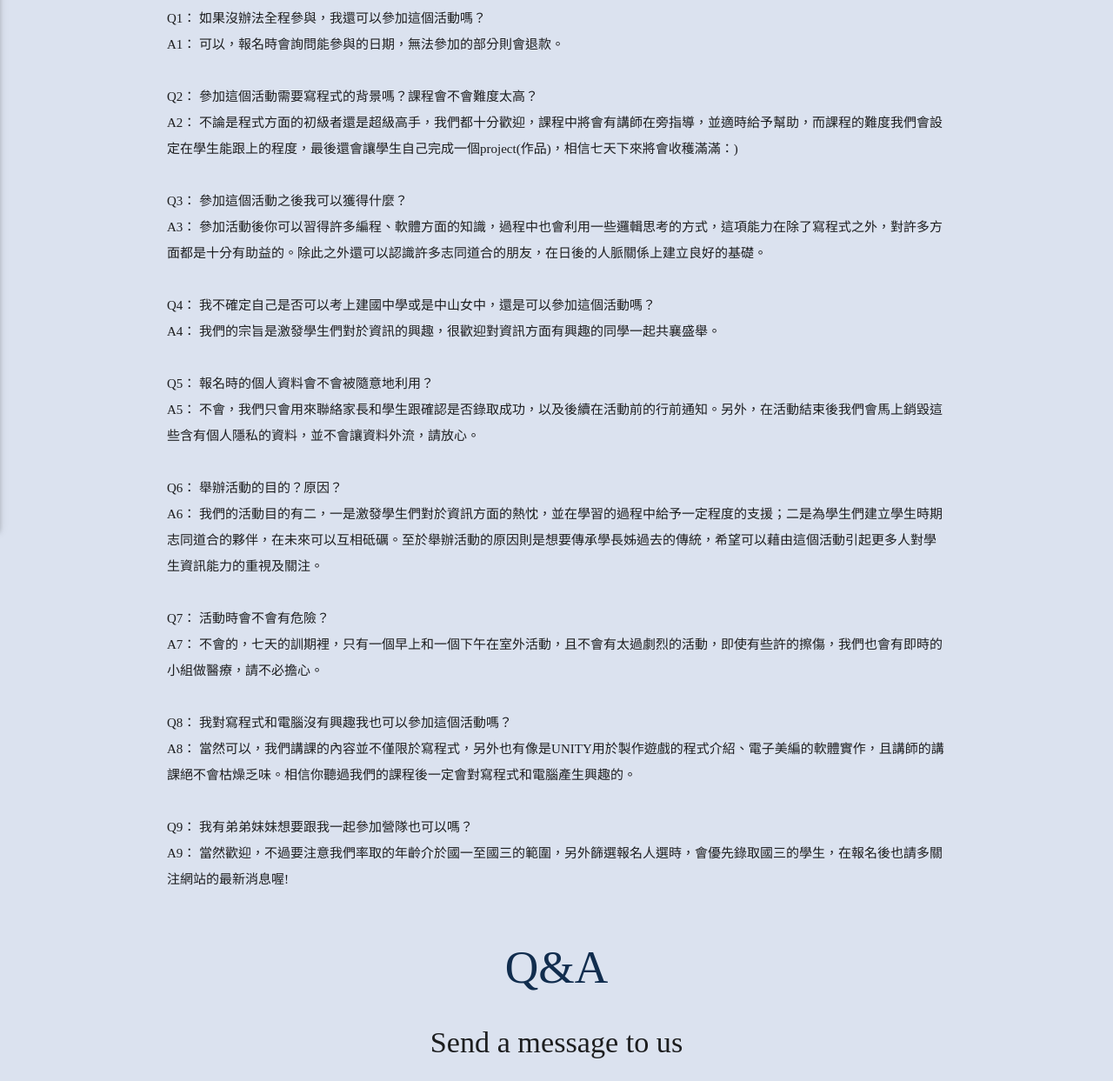
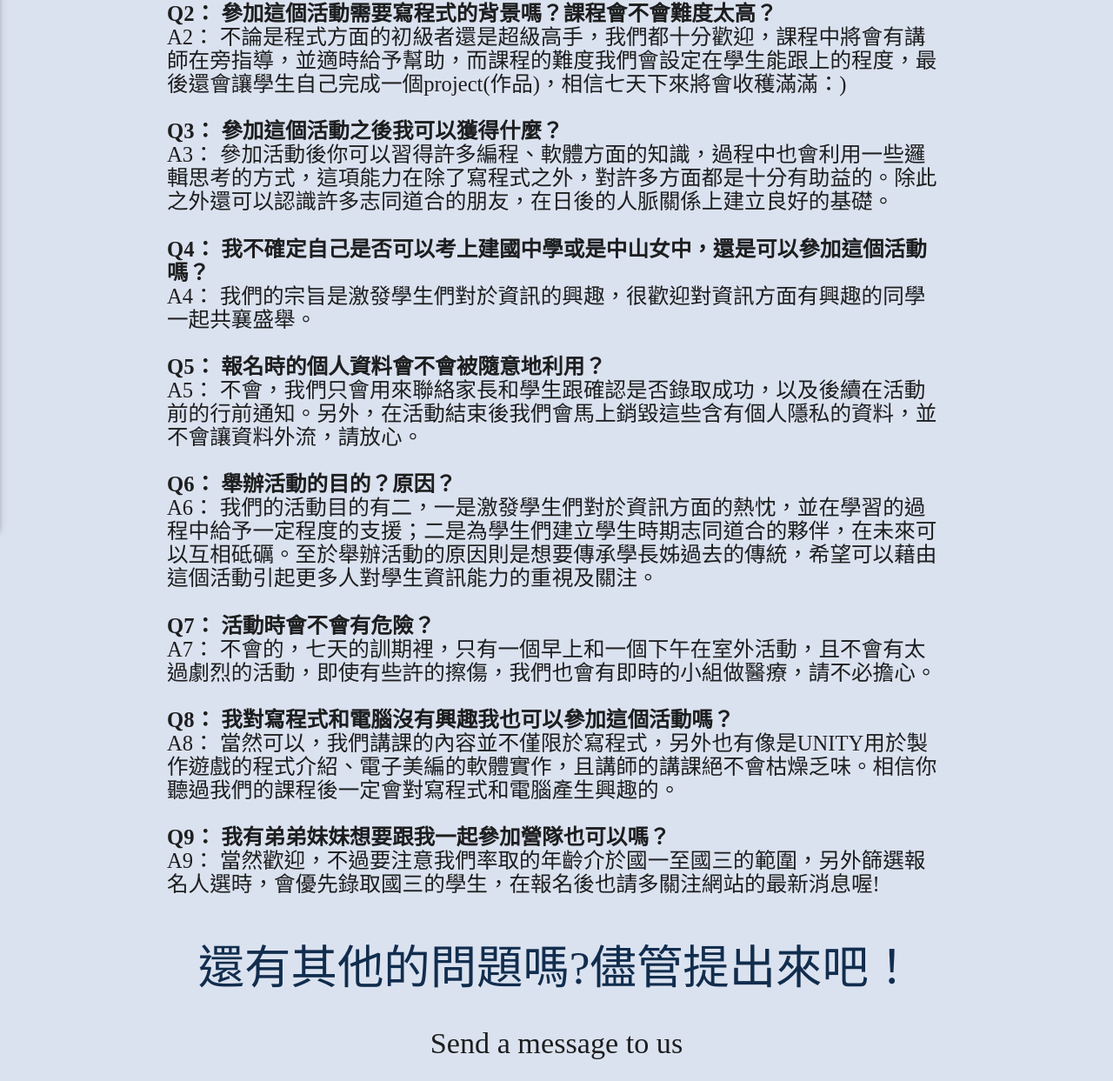
Before and after one commit to edisonhello/2016summercamp, a website: page comments.html in a window 1280 px wide. Shown: the part 250-1493 px from the top of the page at 87% size. Drawn offline with nearby package versions, Linux system fonts and the light colour scheme; files that its build step writes are made by us from their sources; no server answers; files whose address does not match are found by name.

Commit message:
comments-update

```diff
--- a/comments.html
+++ b/comments.html
@@ -49,41 +49,39 @@
 
 
 <h2 class="center customtextcolor">常見問題集</h2>
-
-<h2 class="center customtextcolor">Q&A</h2>
 <div class="container">
-  <p>
-    Q1： 如果沒辦法全程參與，我還可以參加這個活動嗎？<br>
+  <h5>
+    <b>Q1： 如果沒辦法全程參與，我還可以參加這個活動嗎？</b><br>
     A1： 可以，報名時會詢問能參與的日期，無法參加的部分則會退款。<br>
     <br>
-    Q2： 參加這個活動需要寫程式的背景嗎？課程會不會難度太高？<br>
+    <b>Q2： 參加這個活動需要寫程式的背景嗎？課程會不會難度太高？</b><br>
     A2： 不論是程式方面的初級者還是超級高手，我們都十分歡迎，課程中將會有講師在旁指導，並適時給予幫助，而課程的難度我們會設定在學生能跟上的程度，最後還會讓學生自己完成一個project(作品)，相信七天下來將會收穫滿滿：)<br>
     <br>
-    Q3： 參加這個活動之後我可以獲得什麼？<br>
+    <b>Q3： 參加這個活動之後我可以獲得什麼？<br></b>
     A3： 參加活動後你可以習得許多編程、軟體方面的知識，過程中也會利用一些邏輯思考的方式，這項能力在除了寫程式之外，對許多方面都是十分有助益的。除此之外還可以認識許多志同道合的朋友，在日後的人脈關係上建立良好的基礎。<br>
     <br>
-    Q4： 我不確定自己是否可以考上建國中學或是中山女中，還是可以參加這個活動嗎？<br>
+    <b>Q4： 我不確定自己是否可以考上建國中學或是中山女中，還是可以參加這個活動嗎？<br></b>
     A4：   我們的宗旨是激發學生們對於資訊的興趣，很歡迎對資訊方面有興趣的同學一起共襄盛舉。<br>
     <br>
-    Q5： 報名時的個人資料會不會被隨意地利用？<br>
+    <b>Q5： 報名時的個人資料會不會被隨意地利用？<br></b>
     A5： 不會，我們只會用來聯絡家長和學生跟確認是否錄取成功，以及後續在活動前的行前通知。另外，在活動結束後我們會馬上銷毀這些含有個人隱私的資料，並不會讓資料外流，請放心。<br>
     <br>
-    Q6： 舉辦活動的目的？原因？<br>
+    <b>Q6： 舉辦活動的目的？原因？<br></b>
     A6： 我們的活動目的有二，一是激發學生們對於資訊方面的熱忱，並在學習的過程中給予一定程度的支援；二是為學生們建立學生時期志同道合的夥伴，在未來可以互相砥礪。至於舉辦活動的原因則是想要傳承學長姊過去的傳統，希望可以藉由這個活動引起更多人對學生資訊能力的重視及關注。<br>
     <br>
-    Q7： 活動時會不會有危險？<br>
+    <b>Q7： 活動時會不會有危險？<br></b>
     A7： 不會的，七天的訓期裡，只有一個早上和一個下午在室外活動，且不會有太過劇烈的活動，即使有些許的擦傷，我們也會有即時的小組做醫療，請不必擔心。<br>
     <br>
-    Q8： 我對寫程式和電腦沒有興趣我也可以參加這個活動嗎？<br>
+    <b>Q8： 我對寫程式和電腦沒有興趣我也可以參加這個活動嗎？<br></b>
     A8： 當然可以，我們講課的內容並不僅限於寫程式，另外也有像是UNITY用於製作遊戲的程式介紹、電子美編的軟體實作，且講師的講課絕不會枯燥乏味。相信你聽過我們的課程後一定會對寫程式和電腦產生興趣的。<br>
     <br>
-    Q9： 我有弟弟妹妹想要跟我一起參加營隊也可以嗎？<br>
+    <b>Q9： 我有弟弟妹妹想要跟我一起參加營隊也可以嗎？<br></b>
     A9： 當然歡迎，不過要注意我們率取的年齡介於國一至國三的範圍，另外篩選報名人選時，會優先錄取國三的學生，在報名後也請多關注網站的最新消息喔!<br>
     <br>
-  </p>
+  </h5>
 </div>
 
-<h2 class="center customtextcolor">Q&A</h2>
+<h2 class="center customtextcolor">還有其他的問題嗎?儘管提出來吧！</h2>
 
 <div class="container">
   <div class="row">
```
Also changed, not shown: materialize/css/materialize.css.
